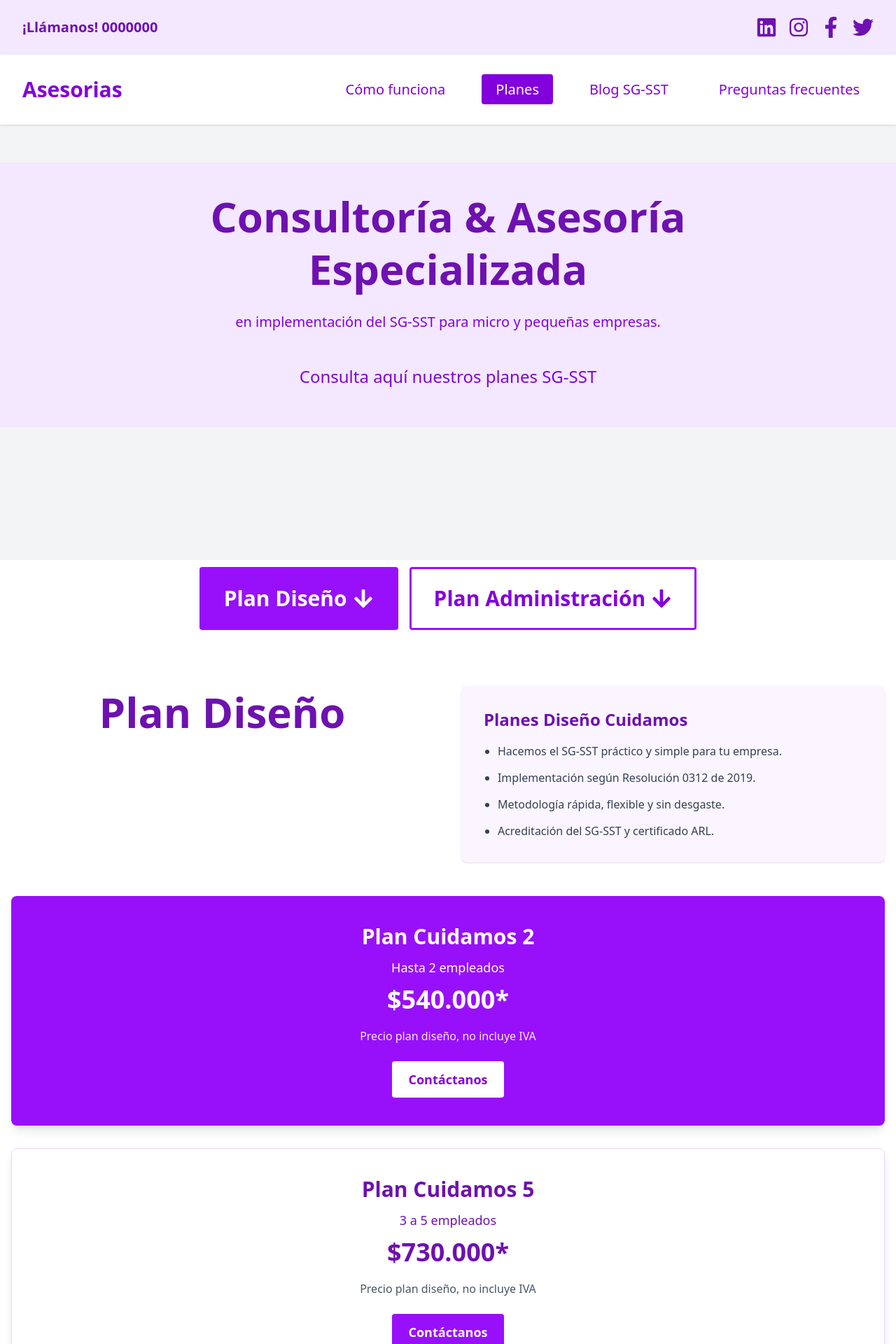
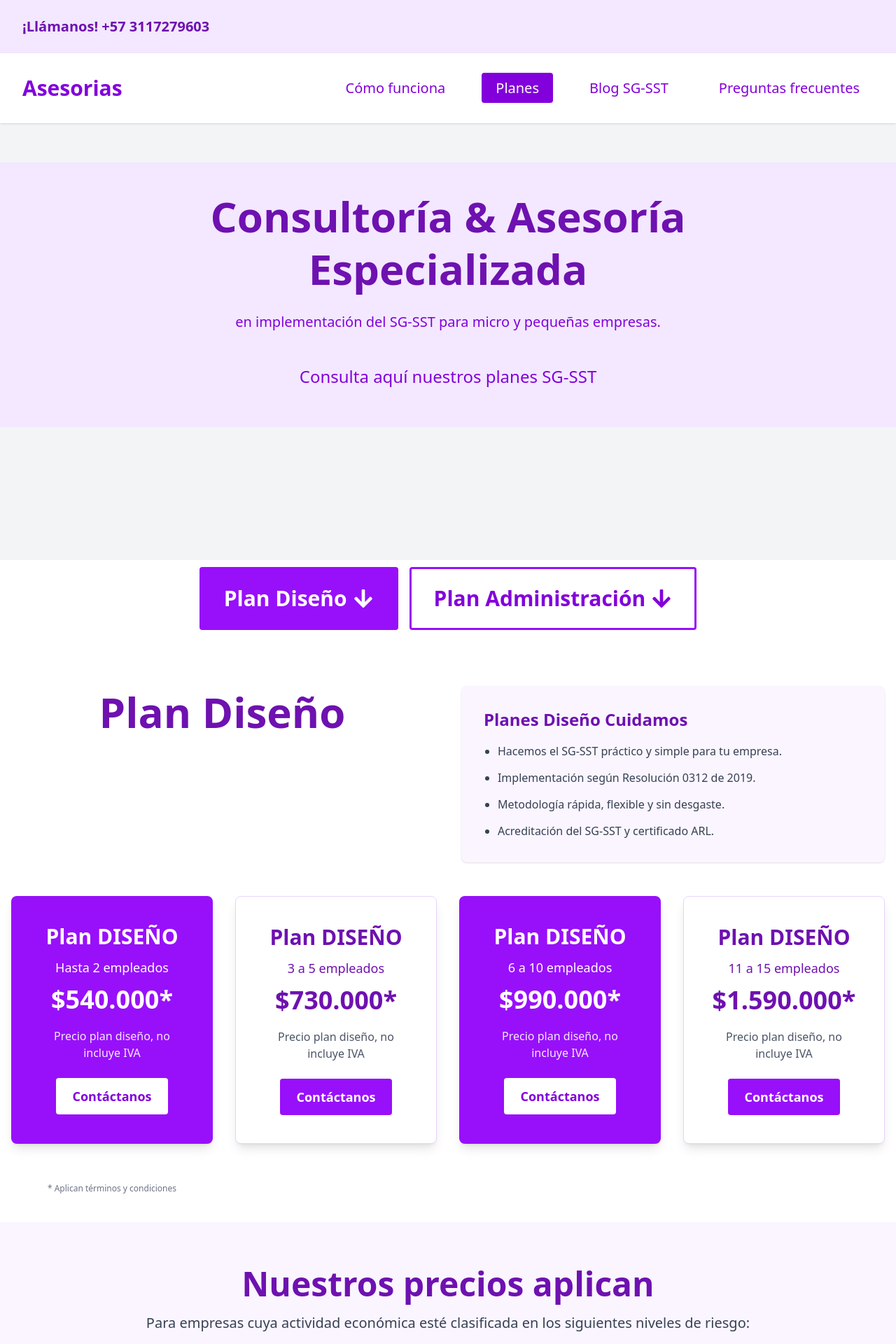
Before and after one commit to DavidGarzonDev/Asesorias, a React (Vite) app: page / in a window 1280 px wide. Shown: the top 1920 px of the page at 70% size. Built offline with nearby package versions, Linux system fonts and the light colour scheme.

Commit message:
comiteando los icons añadiendo numero y acomodando grid de los planes

```diff
--- a/src/components/home/PlanesDetallados.jsx
+++ b/src/components/home/PlanesDetallados.jsx
@@ -6,17 +6,17 @@ const PlanesDetallados = () => {
     const [activeTab, setActiveTab] = useState("diseño");
 
     const planesDiseño = [
-        { nombre: "Cuidamos 2", empleados: "Hasta 2 empleados", precio: "$540.000*" },
-        { nombre: "Cuidamos 5", empleados: "3 a 5 empleados", precio: "$730.000*" },
-        { nombre: "Cuidamos 10", empleados: "6 a 10 empleados", precio: "$990.000*" },
-        { nombre: "Cuidamos 15", empleados: "11 a 15 empleados", precio: "$1.590.000*" },
+        { nombre: "DISEÑO", empleados: "Hasta 2 empleados", precio: "$540.000*" },
+        { nombre: "DISEÑO", empleados: "3 a 5 empleados", precio: "$730.000*" },
+        { nombre: "DISEÑO", empleados: "6 a 10 empleados", precio: "$990.000*" },
+        { nombre: "DISEÑO", empleados: "11 a 15 empleados", precio: "$1.590.000*" },
     ];
 
     const planesAdmin = [
-        { nombre: "Cuidamos 5", empleados: "3 a 5 empleados", precio: "$197.500*" },
-        { nombre: "Cuidamos 10", empleados: "6 a 10 empleados", precio: "$249.000*" },
-        { nombre: "Cuidamos 15", empleados: "11 a 15 empleados", precio: "$354.250*" },
-        { nombre: "Cuidamos 25", empleados: "16 a 25 empleados", precio: "$630.000*" },
+        { nombre: "ADMIN", empleados: "3 a 5 empleados", precio: "$197.500*" },
+        { nombre: "ADMIN", empleados: "6 a 10 empleados", precio: "$249.000*" },
+        { nombre: "ADMIN", empleados: "11 a 15 empleados", precio: "$354.250*" },
+        { nombre: "ADMIN", empleados: "16 a 25 empleados", precio: "$630.000*" },
     ];
     return (
         <>
@@ -32,7 +32,7 @@ const PlanesDetallados = () => {
                 </button>
                 <button
                     onClick={() => setActiveTab("admin")}
-                className={`px-8 py-6 rounded text-3xl font-semibold border-3 flex items-center justify-center gap-2 ${activeTab === "admin"
+                    className={`px-8 py-6 rounded text-3xl font-semibold border-3 flex items-center justify-center gap-2  ${activeTab === "admin"
                         ? "bg-purple-600 text-white border-purple-600"
                         : "bg-white text-purple-700 border-purple-600"
                         } transition`}
@@ -82,7 +82,7 @@ const PlanesDetallados = () => {
                 </div>
 
                 {/* PLANES VERTICALES AMPLIOS */}
-        <div className="flex flex-col gap-8">
+                <div className="grid grid-cols-1 sm:grid-cols-2 lg:grid-cols-4 gap-8">
                     {(activeTab === "diseño" ? planesDiseño : planesAdmin).map((plan, index) => (
                         <div
                             key={index}
--- a/src/components/shared/Navbar.jsx
+++ b/src/components/shared/Navbar.jsx
@@ -30,13 +30,13 @@ export const Navbar = () => {
             {/* Top Bar */}
             {!isScrolled && (
                 <div className="bg-purple-100 text-purple-800 text-xl py-6 px-8 flex justify-between items-center font-bold">
-                    <span>¡Llámanos! 0000000</span>
-                    <div className="flex gap-4 text-3xl">
+                    <span>¡Llámanos! +57 3117279603</span>
+                    {/* <div className="flex gap-4 text-3xl">
                         <a href="#" className="hover:text-purple-600"><FaLinkedin /></a>
                         <a href="#" className="hover:text-purple-600"><FaInstagram /></a>
                         <a href="#" className="hover:text-purple-600"><FaFacebookF /></a>
                         <a href="#" className="hover:text-purple-600"><FaTwitter /></a>
-                    </div>
+                    </div> */}
                 </div>
             )}
 
```
Lines whose indentation alone changed are shown as unchanged.
